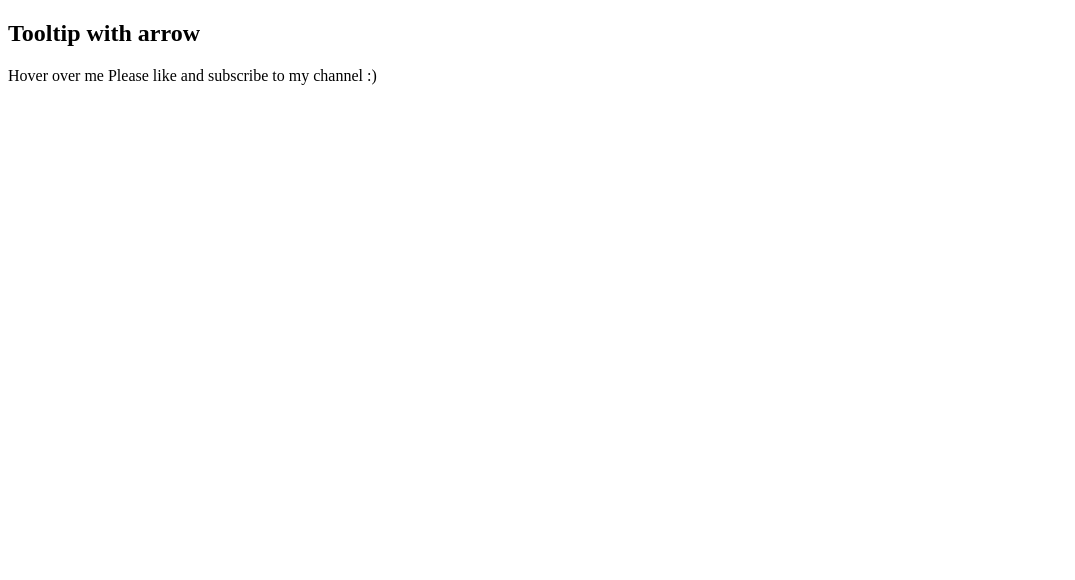
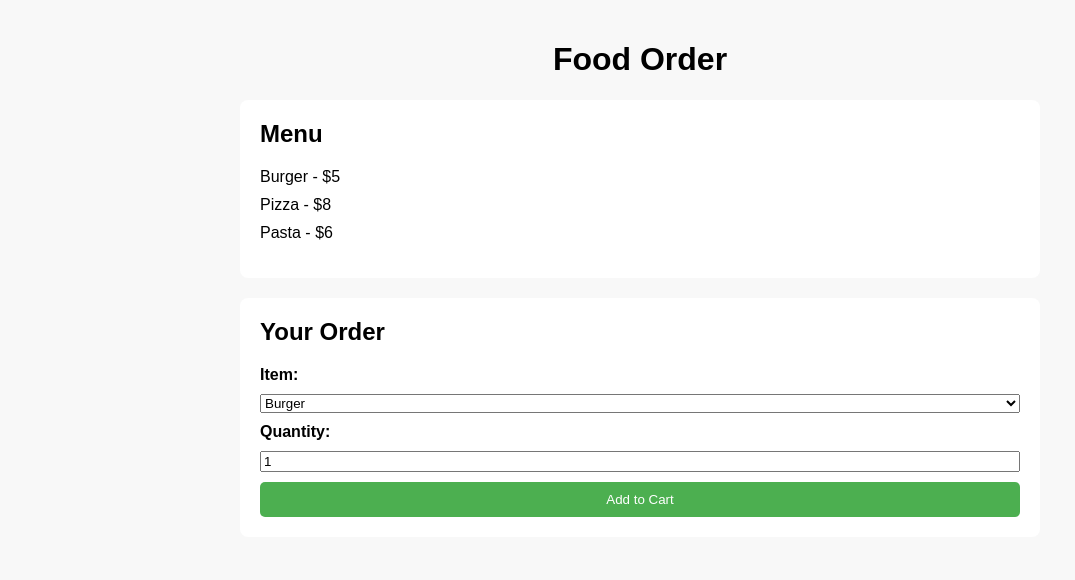
Before and after one commit to Devraj240/kuchbhi, a plain HTML site: page index.html in a window 1280 px wide. Shown: the whole page, without its empty margins (0-1075 px from the left). Drawn offline with Linux system fonts and the light colour scheme.

Commit message:
Update index.html

```diff
--- a/index.html
+++ b/index.html
@@ -1,18 +1,104 @@
 <!DOCTYPE html>
 <html lang="en">
 <head>
-    <meta charset="UTF-8">
-    <meta http-equiv="X-UA-Compatible" content="IE=edge">
-    <meta name="viewport" content="width=device-width, initial-scale=1.0">
-    <title>Tooltip | CodewithFaraz</title>
-    <link rel="stylesheet" href="style.css">
+<meta charset="UTF-8">
+<meta name="viewport" content="width=device-width, initial-scale=1.0">
+<title>Food Order</title>
+<style>
+body {
+  font-family: Arial, sans-serif;
+  margin: 0;
+  padding: 0;
+  background-color: #f8f8f8;
+}
+
+.container {
+  max-width: 800px;
+  margin: 0 auto;
+  padding: 20px;
+}
+
+.header {
+  text-align: center;
+  margin-bottom: 20px;
+}
+
+.menu,
+.order {
+  background-color: white;
+  border-radius: 8px;
+  padding: 20px;
+  margin-bottom: 20px;
+}
+
+.menu h2,
+.order h2 {
+  margin-top: 0;
+}
+
+.menu ul {
+  list-style-type: none;
+  padding: 0;
+}
+
+.menu ul li {
+  margin-bottom: 10px;
+}
+
+.order form {
+  display: grid;
+  gap: 10px;
+}
+
+.order form label {
+  font-weight: bold;
+}
+
+.order form button {
+  padding: 10px;
+  border: none;
+  background-color: #4caf50;
+  color: white;
+  border-radius: 5px;
+  cursor: pointer;
+}
+
+.order form button:hover {
+  background-color: #45a049;
+}
+</style>
 </head>
 <body>
-    <div class="container">
-        <h2>Tooltip with arrow</h2>
-        <div class="tooltip">Hover over me
-            <span class="tooltiptext">Please like and subscribe to my channel :)</span>
-        </div>
-    </div>
+
+<div class="container">
+  <div class="header">
+    <h1>Food Order</h1>
+  </div>
+
+  <div class="menu">
+    <h2>Menu</h2>
+    <ul>
+      <li>Burger - $5</li>
+      <li>Pizza - $8</li>
+      <li>Pasta - $6</li>
+    </ul>
+  </div>
+
+  <div class="order">
+    <h2>Your Order</h2>
+    <form action="#" method="post">
+      <label for="item">Item:</label>
+      <select name="item" id="item">
+        <option value="burger">Burger</option>
+        <option value="pizza">Pizza</option>
+        <option value="pasta">Pasta</option>
+      </select>
+      <label for="quantity">Quantity:</label>
+      <input type="number" name="quantity" id="quantity" value="1" min="1">
+      <button type="submit">Add to Cart</button>
+    </form>
+  </div>
+</div>
+
 </body>
 </html>
```
